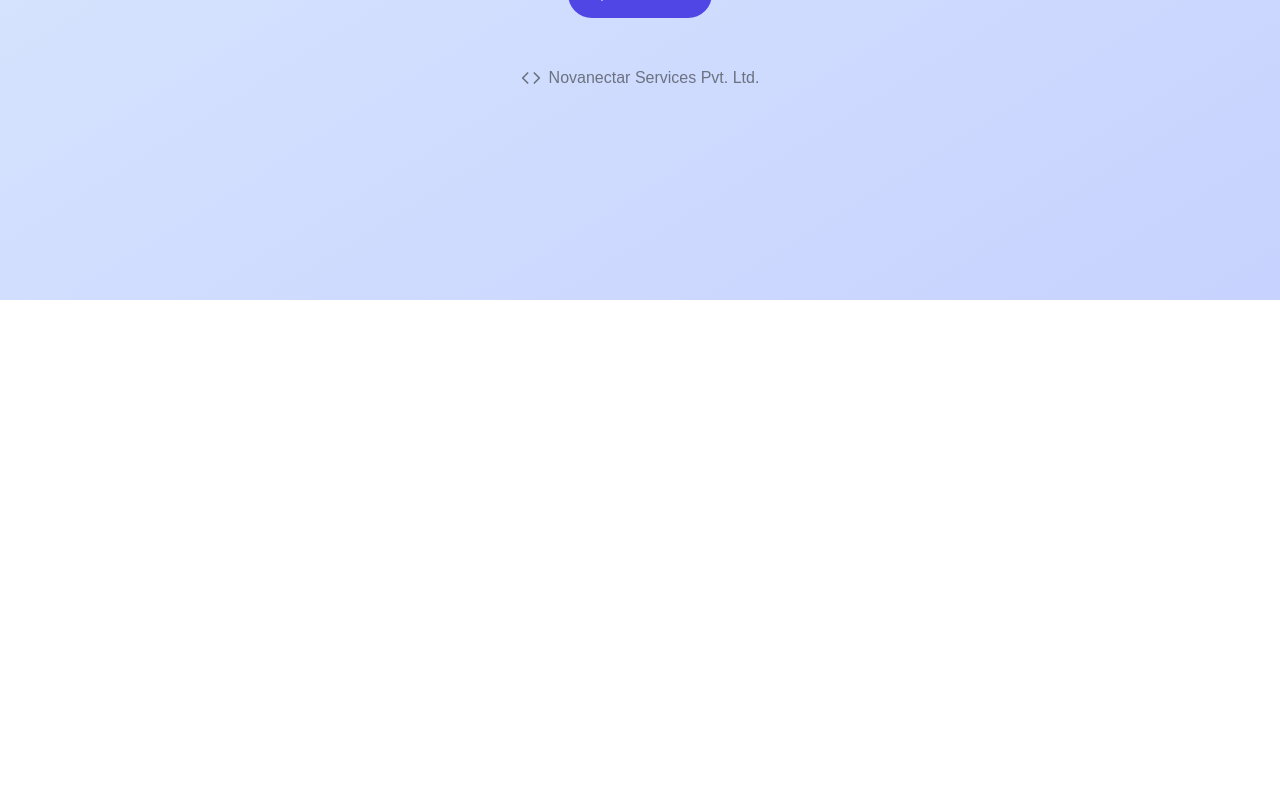
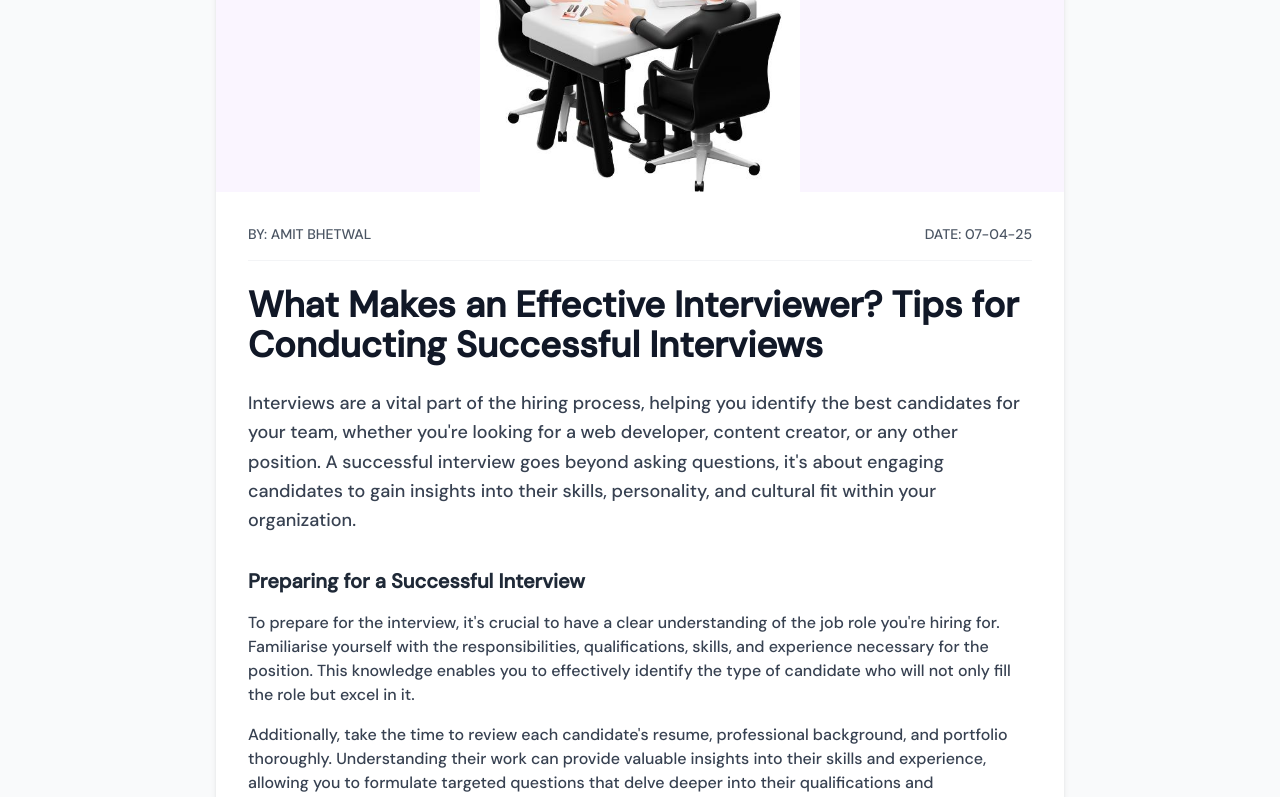
Before and after one commit to avneesh2970/novanectar-main, a Next.js app: page /blog/effective-interviewer-tips in a window 1280 px wide. Before the commit this address had no page. Shown: the part 500-1297 px from the top of the page. Before the commit the page ends 800 px from the top, so only its background shows below. Built offline with nearby package versions, Linux system fonts and the light colour scheme; a web font is replaced by a local one.

Commit message:
update the blog

```diff
--- /dev/null
+++ b/src/app/blog/effective-interviewer-tips/page.tsx
@@ -0,0 +1,172 @@
+import Image from "next/image";
+import Link from "next/link";
+import { ArrowLeft } from "lucide-react";
+import BlogHeader from "@/components/blogs/blog-header";
+import { DMSans } from "@/fonts/font";
+import interviewingImage from "@/assets/blog/blog2/effectiveInterviews.jpeg";
+
+export default function InterviewingBlogPost() {
+  return (
+    <main className={`${DMSans.className} min-h-screen bg-gray-50 mt-20`}>
+      <BlogHeader />
+
+      <article className="max-w-4xl mx-auto px-4 sm:px-6 pb-16">
+        <Link
+          href="/blog"
+          className="inline-flex items-center text-purple-600 hover:text-purple-800 mb-8 transition-colors font-medium"
+        >
+          <ArrowLeft className="h-4 w-4 mr-2" />
+          Back to blog
+        </Link>
+
+        <div className="bg-white rounded-lg overflow-hidden shadow-md">
+          <div className="relative h-64 sm:h-80 w-full bg-purple-50 p-4">
+            <Image
+              src={interviewingImage}
+              alt="Effective Interviewing illustration"
+              fill
+              className="object-contain"
+              priority
+            />
+          </div>
+
+          <div className="p-6 md:p-8">
+            <div className="flex flex-wrap justify-between items-center mb-6 border-b border-gray-100 pb-4">
+              <div className="text-sm text-gray-600 font-medium">
+                BY: AMIT BHETWAL
+              </div>
+              <div className="text-sm text-gray-600">DATE: 07-04-25</div>
+            </div>
+
+            <h1 className="text-2xl sm:text-3xl md:text-4xl font-bold text-gray-900 mb-6">
+              What Makes an Effective Interviewer? Tips for Conducting
+              Successful Interviews
+            </h1>
+
+            <div className="prose max-w-none text-gray-700">
+              <p className="text-gray-700 text-lg leading-relaxed mb-6">
+                Interviews are a vital part of the hiring process, helping you
+                identify the best candidates for your team, whether you&apos;re
+                looking for a web developer, content creator, or any other
+                position. A successful interview goes beyond asking questions,
+                it&apos;s about engaging candidates to gain insights into their
+                skills, personality, and cultural fit within your organization.
+              </p>
+
+              <h2 className="text-xl font-semibold mt-8 mb-4 text-gray-800">
+                Preparing for a Successful Interview
+              </h2>
+              <p className="text-gray-700">
+                To prepare for the interview, it&apos;s crucial to have a clear
+                understanding of the job role you&apos;re hiring for.
+                Familiarise yourself with the responsibilities, qualifications,
+                skills, and experience necessary for the position. This
+                knowledge enables you to effectively identify the type of
+                candidate who will not only fill the role but excel in it.
+              </p>
+
+              <p className="text-gray-700 mt-4">
+                Additionally, take the time to review each candidate&apos;s
+                resume, professional background, and portfolio thoroughly.
+                Understanding their work can provide valuable insights into
+                their skills and experience, allowing you to formulate targeted
+                questions that delve deeper into their qualifications and
+                contributions to your organization.
+              </p>
+
+              <p className="text-gray-700 mt-4">
+                Engaging candidates with thoughtful questions is key to success
+                during the interview. Utilize behavioural questions that explore
+                how they tackle role-specific challenges, such as their
+                experience managing complex projects and overcoming obstacles.
+                Incorporate situational questions based on hypothetical
+                scenarios to gauge how candidates think and react under
+                pressure.
+              </p>
+
+              <p className="text-gray-700 mt-4">
+                Practising active listening by maintaining eye contact and
+                staying engaged demonstrates that you value their perspectives.
+                Starting with casual conversation can help ease tension and
+                create a comfortable atmosphere that encourages honest and open
+                responses.
+              </p>
+
+              <h2 className="text-xl font-semibold mt-8 mb-4 text-gray-800">
+                Conducting the Interview Effectively
+              </h2>
+
+              <p className="text-gray-700">
+                To ensure fairness, be aware of any personal biases and
+                standardize your questions so you can assess each candidate
+                objectively. Effective note-taking is essential for remembering
+                important details when evaluating candidates later, and clear
+                communication throughout the process is paramount.
+              </p>
+
+              <p className="text-gray-700 mt-4">
+                Explain the interview structure to alleviate anxiety and offer
+                constructive feedback afterwards, if possible. Finally, take
+                time to reflect on the interview after it concludes, using
+                insights from your team to enrich your decision-making process
+                and lead to better hiring outcomes.
+              </p>
+
+              <p className="text-gray-700 mt-4">
+                Becoming an effective interviewer requires preparation, active
+                engagement, and the ability to create a welcoming atmosphere. By
+                understanding the role, asking the right questions, listening
+                actively, and reflecting on your process, you can enhance the
+                interview experience.
+              </p>
+
+              <p className="text-gray-700 mt-4">
+                These strategies will not only help you find the right talent
+                but will also contribute to building a strong and cohesive team.
+                Incorporating these tips into your interviewing process will
+                elevate your recruitment efforts and create a positive hiring
+                experience. Whether you&apos;re an experienced interviewer or
+                just getting started, these principles will guide you toward
+                selecting the best candidates for your organization.
+              </p>
+
+              <h2 className="text-xl font-semibold mt-8 mb-4 text-gray-800">
+                Conclusion: The Art and Science of Interviewing
+              </h2>
+
+              <p className="text-gray-700">
+                In summary, effective interviewing is both an art and a science.
+                It involves thorough preparation, meaningful engagement with
+                candidates, and ongoing reflection on your interview techniques.
+                By honing these skills, you&apos;ll not only improve your
+                interviewing ability but also significantly contribute to your
+                organization&apos;s success by attracting and retaining the
+                right talent.
+              </p>
+
+              <p className="text-gray-700 mt-4">
+                Remember, each interview is a learning opportunity, so embrace
+                the process and continuously seek ways to enhance your approach.
+                Happy interviewing.
+              </p>
+            </div>
+
+            <div className="mt-10 pt-6 border-t border-gray-100">
+              <div className="flex flex-wrap gap-2">
+                <span className="text-sm px-3 py-1 bg-purple-100 text-purple-700 rounded-full">
+                  Recruitment
+                </span>
+                <span className="text-sm px-3 py-1 bg-blue-100 text-blue-700 rounded-full">
+                  HR
+                </span>
+                <span className="text-sm px-3 py-1 bg-green-100 text-green-700 rounded-full">
+                  Leadership
+                </span>
+              </div>
+            </div>
+          </div>
+        </div>
+      </article>
+    </main>
+  );
+}
--- a/src/app/blog/page.tsx
+++ b/src/app/blog/page.tsx
@@ -3,6 +3,7 @@ import Link from "next/link";
 import Image from "next/image";
 import { ArrowRight } from "lucide-react";
 import outsourceImage from "@/assets/blog/blog1/outsourcing.jpg";
+import effectiveInterviewImage from "@/assets/blog/blog2/effectiveConversation.jpeg";
 import { DMSans } from "@/fonts/font";
 
 export default function BlogPage() {
@@ -16,6 +17,17 @@ export default function BlogPage() {
       image: outsourceImage,
       slug: "outsourcing-it-services",
       categories: ["Technology", "Business", "IT Services"],
+    },
+    {
+      title:
+        "What Makes an Effective Interviewer? Tips for Conducting Successful Interviews",
+      excerpt:
+        "Interviews are a vital part of the hiring process, helping you identify the best candidates for your team—whether you're hiring a web developer, content creator, or any other role.",
+      author: "Amit Bhetwal",
+      date: "07-04-25",
+      image: effectiveInterviewImage,
+      slug: "effective-interviewer-tips",
+      categories: ["Business", "Hiring", "Human Resources"],
     },
   ];
 
```
Also changed, not shown: src/assets/blog/blog2/effectiveConversation.jpeg (added), src/assets/blog/blog2/effectiveInterviews.jpeg (added).
